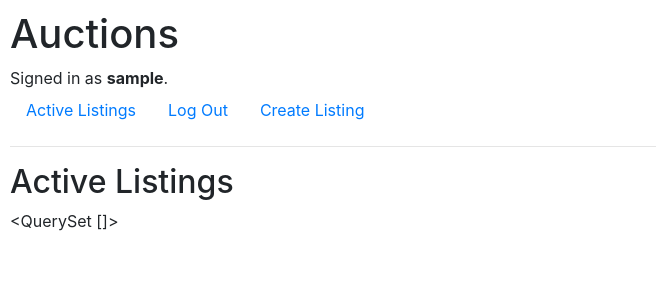
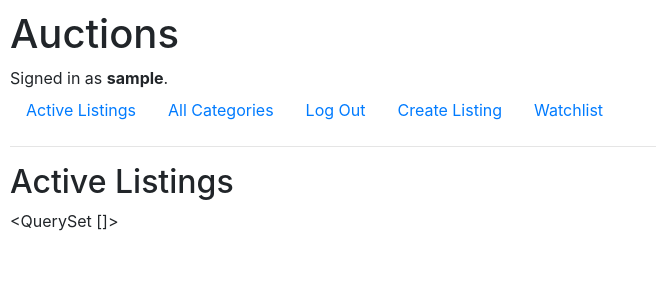
Before and after one commit to Erix-F5R/Auction-Django, a Django app: page / in a window 1280 px wide. Shown: the top 300 px of the page, without its empty margins (0-656 px from the left). Run offline with Django 3.2, Linux system fonts and the light colour scheme; the visitor is signed in with stand-in values (Sample User, id 1); data that the repository does not hold is empty; some libraries are stand-ins or nearby versions.

Commit message:
watchlist & categories

```diff
--- a/auctions/models.py
+++ b/auctions/models.py
@@ -33,6 +33,7 @@
     category = models.CharField(max_length = 3, choices = CATEGORIES, default = AUTO)
     url = models.URLField(null=True, blank=True)
     min_bid = models.DecimalField(max_digits=10, decimal_places=2)
+    start_time = models.DateTimeField(default=datetime.now, blank=True, null= True)
 
     user = models.ForeignKey(User, on_delete=models.CASCADE)
 
@@ -50,7 +51,7 @@
 class Comment(models.Model):
 
     text = models.CharField(max_length=100)
-    date = models.DateTimeField()
+    date = models.DateTimeField(default=datetime.now, blank=True, null= True)
     user = models.ForeignKey(User, on_delete= models.CASCADE)
     auction = models.ForeignKey(Auction, on_delete=models.CASCADE)
 
@@ -58,3 +59,6 @@
 
     user = models.ForeignKey(User, on_delete= models.CASCADE , related_name="watchlist")
     auction = models.ForeignKey(Auction, on_delete= models.CASCADE)
+
+    def __str__(self):
+        return f"{self.user}: {self.auction}"
--- a/auctions/templates/auctions/layout.html
+++ b/auctions/templates/auctions/layout.html
@@ -20,12 +20,18 @@
             <li class="nav-item">
                 <a class="nav-link" href="{% url 'index' %}">Active Listings</a>
             </li>
+            <li class="nav-item">
+                <a class="nav-link" href="{% url 'categories' %}">All Categories</a>
+            </li>
             {% if user.is_authenticated %}
                 <li class="nav-item">
                     <a class="nav-link" href="{% url 'logout' %}">Log Out</a>
                 </li>
                 <li class="nav-item">
                     <a class="nav-link" href="{% url 'create-listing' %}">Create Listing</a>
+                </li>
+                <li class="nav-item">
+                    <a class="nav-link" href="{% url 'watchlist' %}">Watchlist</a>
                 </li>
             {% else %}
                 <li class="nav-item">
--- a/auctions/urls.py
+++ b/auctions/urls.py
@@ -8,7 +8,10 @@
     path("logout", views.logout_view, name="logout"),
     path("register", views.register, name="register"),
     path("create-listing", views.create_listing, name="create-listing"),
-    path("<int:auction_id>", views.auction, name="auction")
+    path("<int:auction_id>", views.auction, name="auction"),
+    path("watchlist", views.watchlist, name="watchlist"),
+    path("categories", views.categories, name="categories"),
+    path("categories/<str:category>", views.category, name="category")
 
 
 ]
--- a/auctions/views.py
+++ b/auctions/views.py
@@ -126,3 +126,26 @@
             return render(request, "auctions/auction.html", { "auction": auction , "form": NewBidForm() })
     else:
         return render(request, "auctions/auction.html", { "auction": auction , "form": NewBidForm() })
+
+
+
+
+def watchlist(request):
+
+    user = User.objects.get(id=request.user.id)
+
+    watchlist = Watchlist.objects.filter(user = user)
+
+    return render(request, "auctions/watchlist.html", {"watchlist": watchlist})
+
+def categories(request):
+
+    categories = Auction.CATEGORIES
+
+    return render(request, "auctions/categories.html", {"categories":categories})
+
+def category(request,category):
+
+    items = Auction.objects.filter(category = category)
+
+    return render(request,"auctions/category.html", {"category": category, "items": items} )
```
Also changed, not shown: auctions/templates/auctions/auction.html (added, +21 -0 lines), 1 other file.
